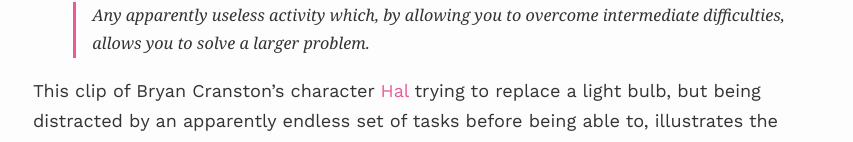
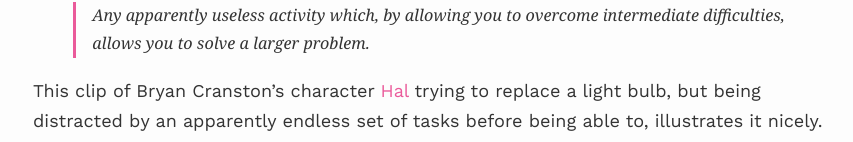
Before and after one commit to mclaughj/mclaughj.github.io, a Jekyll site: the page built from _posts/2017-12-30-yak-shaving.md, in a window 1280 px wide. Shown: the part 300-442 px from the top of the page, without its empty margins (207-1060 px from the left). Built offline with Jekyll 4.4.1, drawn with Linux system fonts in a browser that asks for light colours; some of the changed text lies outside the part shown.

Commit message:
Remove duplicate word

```diff
--- a/_posts/2017-12-30-yak-shaving.md
+++ b/_posts/2017-12-30-yak-shaving.md
@@ -10,7 +10,7 @@ For those of you unfamiliar with the concept ([as defined by Wiktionary](https:/
 
 > Any apparently useless activity which, by allowing you to overcome intermediate difficulties, allows you to solve a larger problem.
 
-This clip of Bryan Cranston's character [Hal](http://www.imdb.com/title/tt0212671/characters/nm0186505?ref_=tt_cl_t1) trying to replace a light bulb, but being distracted by an apparently endless set of tasks before being able to, illustrates the concept nicely.
+This clip of Bryan Cranston's character [Hal](http://www.imdb.com/title/tt0212671/characters/nm0186505?ref_=tt_cl_t1) trying to replace a light bulb, but being distracted by an apparently endless set of tasks before being able to, illustrates it nicely.
 
 <video preload="auto" autoplay="autoplay" muted="muted" loop="loop" webkit-playsinline="">
     <source src="//i.imgur.com/rQIb4Vw.mp4" type="video/mp4">
```
